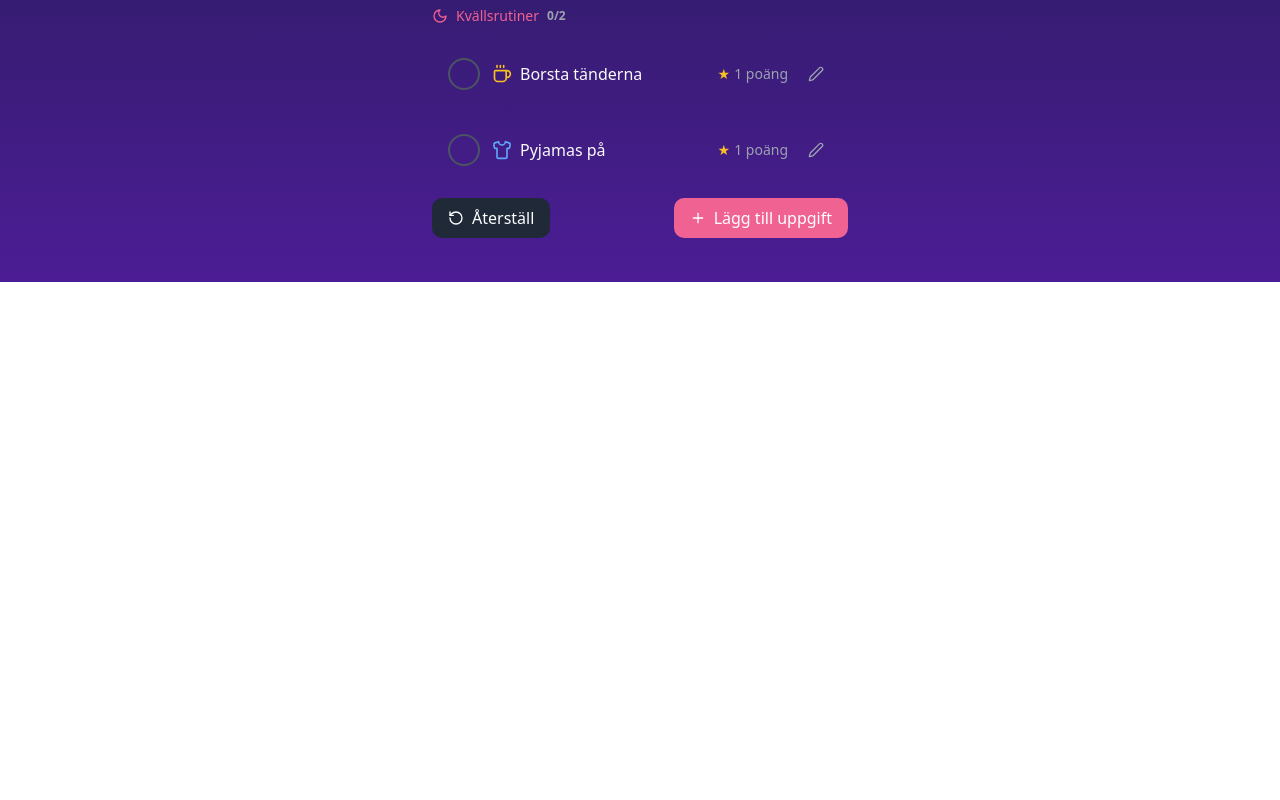
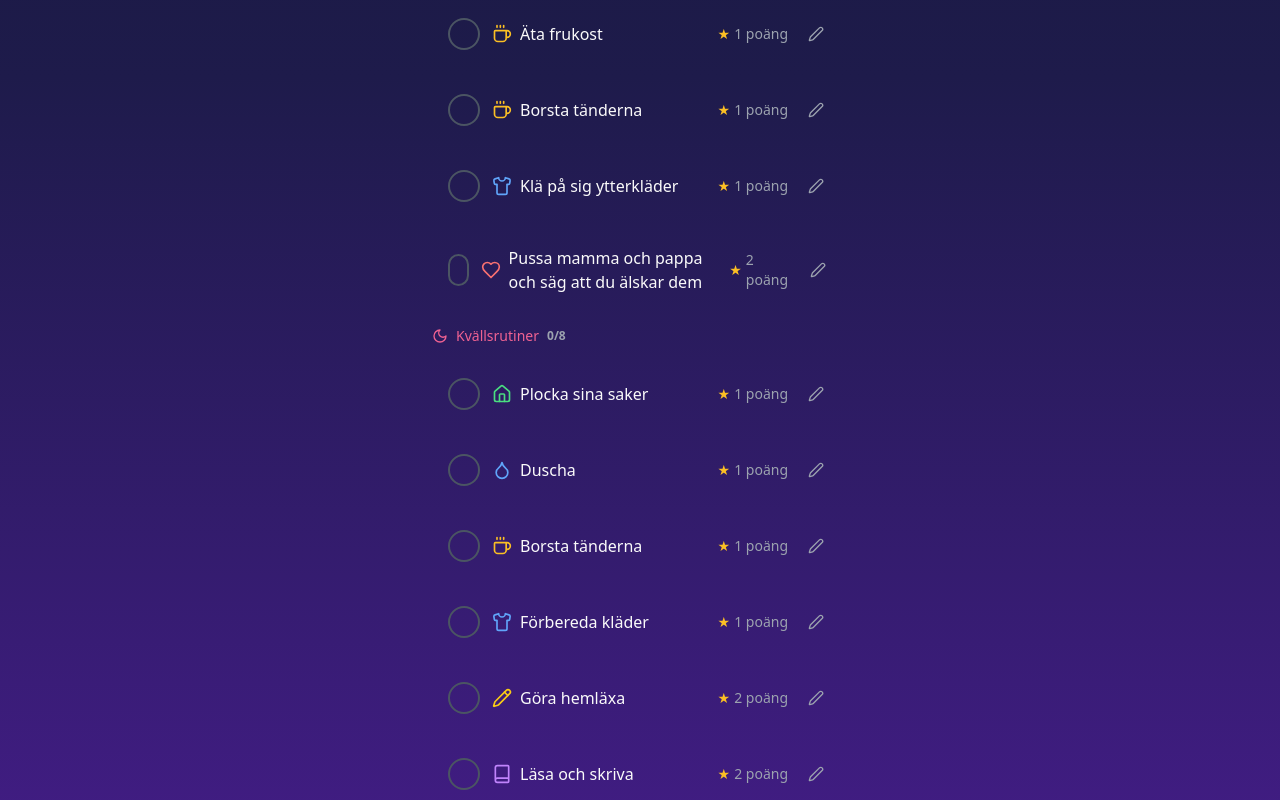
Before and after one commit to JohnCCarter/confetti-quester, a React (Vite) app: page / in a window 1280 px wide. Shown: the part 920-1720 px from the top of the page. Before the commit the page ends 1202 px from the top, so only its background shows below. Built offline with nearby package versions, Linux system fonts and the light colour scheme.

Commit message:
Update tasks and colors
Updates tasks for Isabel and Zozo and introduces color changes to differentiate their interfaces. Zozo's interface will use a blue color scheme, while Isabel's will use pink, maintaining the existing design structure.

```diff
--- a/src/components/TaskItem.tsx
+++ b/src/components/TaskItem.tsx
@@ -1,16 +1,17 @@
 
 import React, { useState } from 'react';
-import { Check, Edit2, Shirt, Bed, Coffee } from 'lucide-react';
+import { Check, Edit2, Shirt, Bed, Coffee, Droplet, Home, Book, Heart, Pencil, Moon } from 'lucide-react';
 import { toast } from 'sonner';
 
 export interface TaskProps {
   id: string;
   title: string;
-  icon: 'shirt' | 'bed' | 'coffee' | string;
+  icon: 'shirt' | 'bed' | 'coffee' | 'droplet' | 'home' | 'book' | 'heart' | 'pencil' | 'moon' | string;
   points: number;
   completed: boolean;
   onComplete: (id: string) => void;
   onEdit: (id: string) => void;
+  userTheme?: 'pink' | 'blue';
 }
 
 const TaskItem: React.FC<TaskProps> = ({
@@ -20,7 +21,8 @@ const TaskItem: React.FC<TaskProps> = ({
   points,
   completed,
   onComplete,
-  onEdit
+  onEdit,
+  userTheme = 'pink'
 }) => {
   const [isChecking, setIsChecking] = useState(false);
 
@@ -42,6 +44,18 @@ const TaskItem: React.FC<TaskProps> = ({
         return <Bed size={20} className="text-indigo-400" />;
       case 'coffee':
         return <Coffee size={20} className="text-amber-400" />;
+      case 'droplet':
+        return <Droplet size={20} className="text-blue-400" />;
+      case 'home':
+        return <Home size={20} className="text-green-400" />;
+      case 'book':
+        return <Book size={20} className="text-purple-400" />;
+      case 'heart':
+        return <Heart size={20} className="text-red-400" />;
+      case 'pencil':
+        return <Pencil size={20} className="text-yellow-400" />;
+      case 'moon':
+        return <Moon size={20} className="text-indigo-400" />;
       default:
         return <Coffee size={20} className="text-amber-400" />;
     }
@@ -55,7 +69,7 @@ const TaskItem: React.FC<TaskProps> = ({
             ? 'border-app-green bg-app-green'
             : isChecking
               ? 'border-app-green'
-              : 'border-gray-600 group-hover:border-gray-400'}`}
+              : 'border-gray-600 hover:border-gray-400'}`}
         onClick={handleComplete}
       >
         {completed && <Check size={16} className="text-white" />}
--- a/src/components/TaskList.tsx
+++ b/src/components/TaskList.tsx
@@ -9,22 +9,25 @@ interface TaskListProps {
   tasks: Task[];
   onComplete: (id: string) => void;
   onEdit: (id: string) => void;
+  userTheme?: 'pink' | 'blue';
 }
 
-const TaskList: React.FC<TaskListProps> = ({ filter, tasks, onComplete, onEdit }) => {
+const TaskList: React.FC<TaskListProps> = ({ filter, tasks, onComplete, onEdit, userTheme = 'pink' }) => {
   const morningTasks = tasks.filter(task => task.category === 'morning');
   const eveningTasks = tasks.filter(task => task.category === 'evening');
 
   const completedMorningTasks = morningTasks.filter(task => task.completed).length;
   const completedEveningTasks = eveningTasks.filter(task => task.completed).length;
 
+  const textColorClass = userTheme === 'pink' ? 'text-app-pink' : 'text-app-blue';
+
   return (
     <>
       {(filter === 'all' || filter === 'morning') && morningTasks.length > 0 && (
         <div className="mb-4">
           <div className="section-header">
-            <AlarmClock size={16} className="mr-2" />
-            <h3 className="text-sm font-medium">Morgonrutiner</h3>
+            <AlarmClock size={16} className={`mr-2 ${textColorClass}`} />
+            <h3 className={`text-sm font-medium ${textColorClass}`}>Morgonrutiner</h3>
             <span className="ml-2 text-xs text-gray-400">
               {completedMorningTasks}/{morningTasks.length}
             </span>
@@ -41,6 +44,7 @@ const TaskList: React.FC<TaskListProps> = ({ filter, tasks, onComplete, onEdit }
                   completed={task.completed}
                   onComplete={onComplete}
                   onEdit={onEdit}
+                  userTheme={userTheme}
                 />
               </div>
             ))}
@@ -51,8 +55,8 @@ const TaskList: React.FC<TaskListProps> = ({ filter, tasks, onComplete, onEdit }
       {(filter === 'all' || filter === 'evening') && eveningTasks.length > 0 && (
         <div className="mb-4">
           <div className="section-header">
-            <Moon size={16} className="mr-2" />
-            <h3 className="text-sm font-medium">Kvällsrutiner</h3>
+            <Moon size={16} className={`mr-2 ${textColorClass}`} />
+            <h3 className={`text-sm font-medium ${textColorClass}`}>Kvällsrutiner</h3>
             <span className="ml-2 text-xs text-gray-400">
               {completedEveningTasks}/{eveningTasks.length}
             </span>
@@ -69,6 +73,7 @@ const TaskList: React.FC<TaskListProps> = ({ filter, tasks, onComplete, onEdit }
                   completed={task.completed}
                   onComplete={onComplete}
                   onEdit={onEdit}
+                  userTheme={userTheme}
                 />
               </div>
             ))}
--- a/src/components/UserCard.tsx
+++ b/src/components/UserCard.tsx
@@ -8,6 +8,7 @@ interface UserCardProps {
   completedTasks: number;
   stars: number;
   onEdit?: () => void;
+  userTheme?: 'pink' | 'blue';
 }
 
 const UserCard: React.FC<UserCardProps> = ({
@@ -15,8 +16,12 @@ const UserCard: React.FC<UserCardProps> = ({
   points,
   completedTasks,
   stars,
-  onEdit
+  onEdit,
+  userTheme = 'pink'
 }) => {
+  const bgColorClass = userTheme === 'pink' ? 'bg-app-pink' : 'bg-app-blue';
+  const starColorClass = userTheme === 'pink' ? 'text-app-pink' : 'text-app-blue';
+
   return (
     <div className="glass-card p-4 mb-6 relative animate-fade-in">
       <div className="absolute right-4 top-4 cursor-pointer hover:opacity-80 transition-opacity" onClick={onEdit}>
@@ -24,7 +29,7 @@ const UserCard: React.FC<UserCardProps> = ({
       </div>
 
       <div className="flex items-center mb-4">
-        <div className="w-12 h-12 rounded-full bg-app-pink flex items-center justify-center">
+        <div className={`w-12 h-12 rounded-full ${bgColorClass} flex items-center justify-center`}>
           <User size={24} className="text-white" />
         </div>
         <div className="ml-3 flex flex-col">
@@ -32,17 +37,17 @@ const UserCard: React.FC<UserCardProps> = ({
           <div className="text-sm text-gray-400">Samla fler för belöningar</div>
         </div>
         <div className="ml-auto">
-          <div className="badge-point animate-pulse-scale">
+          <div className={`badge-point animate-pulse-scale ${userTheme === 'blue' ? 'bg-app-blue' : ''}`}>
             {points}
           </div>
         </div>
       </div>
 
       <div className="flex items-center justify-start">
-        <Trophy size={16} className="text-app-pink mr-1" />
+        <Trophy size={16} className={`${starColorClass} mr-1`} />
         <div className="flex space-x-1">
           {[...Array(5)].map((_, i) => (
-            <span key={i} className={`text-xl ${i < stars ? 'text-app-pink' : 'text-gray-600'}`}>
+            <span key={i} className={`text-xl ${i < stars ? starColorClass : 'text-gray-600'}`}>
               ★
             </span>
           ))}
--- a/src/components/UserHeader.tsx
+++ b/src/components/UserHeader.tsx
@@ -7,17 +7,22 @@ interface UserHeaderProps {
   userName: string;
   onSwitchUser: () => void;
   alternateUserName: string;
+  userTheme?: 'pink' | 'blue';
 }
 
 const UserHeader: React.FC<UserHeaderProps> = ({
   userName,
   onSwitchUser,
-  alternateUserName
+  alternateUserName,
+  userTheme = 'pink'
 }) => {
+  const bgColorClass = userTheme === 'pink' ? 'bg-app-pink' : 'bg-app-blue';
+  const buttonColorClass = userTheme === 'pink' ? 'bg-blue-600/20' : 'bg-pink-600/20';
+
   return (
     <div className="glass-card mb-6 p-4 relative">
       <div className="flex items-center">
-        <div className="w-10 h-10 rounded-full bg-app-pink flex items-center justify-center">
+        <div className={`w-10 h-10 rounded-full ${bgColorClass} flex items-center justify-center`}>
           <UserIcon size={20} className="text-white" />
         </div>
         <div className="ml-3">
@@ -26,7 +31,7 @@ const UserHeader: React.FC<UserHeaderProps> = ({
         </div>
         <div className="ml-auto flex items-center space-x-2">
           <button
-            className="bg-blue-600/20 text-white px-3 py-1 rounded-full text-sm"
+            className={`${buttonColorClass} text-white px-3 py-1 rounded-full text-sm`}
             onClick={onSwitchUser}
           >
             Byt till {alternateUserName}
--- a/src/pages/Index.tsx
+++ b/src/pages/Index.tsx
@@ -1,6 +1,6 @@
 
 import React, { useState, useEffect } from 'react';
-import { Calendar, Trophy, User as UserIcon } from 'lucide-react';
+import { Calendar, Trophy } from 'lucide-react';
 import { toast } from 'sonner';
 
 import UserCard from '@/components/UserCard';
@@ -21,7 +21,133 @@ const defaultUser: User = {
   stars: 1
 };
 
-const defaultTasks: Task[] = [
+const isabelTasks: Task[] = [
+  // Morning tasks
+  {
+    id: '1',
+    title: 'Bädda sängen',
+    icon: 'bed',
+    points: 1,
+    completed: false,
+    category: 'morning'
+  },
+  {
+    id: '2',
+    title: 'Klä på sig',
+    icon: 'shirt',
+    points: 1,
+    completed: false,
+    category: 'morning'
+  },
+  {
+    id: '3',
+    title: 'Borsta håret',
+    icon: 'coffee',
+    points: 1,
+    completed: false,
+    category: 'morning'
+  },
+  {
+    id: '4',
+    title: 'Äta frukost',
+    icon: 'coffee',
+    points: 1,
+    completed: false,
+    category: 'morning'
+  },
+  {
+    id: '5',
+    title: 'Borsta tänderna',
+    icon: 'coffee',
+    points: 1,
+    completed: false,
+    category: 'morning'
+  },
+  {
+    id: '6',
+    title: 'Klä på sig ytterkläder',
+    icon: 'shirt',
+    points: 1,
+    completed: false,
+    category: 'morning'
+  },
+  {
+    id: '7',
+    title: 'Pussa mamma och pappa och säg att du älskar dem',
+    icon: 'heart',
+    points: 2,
+    completed: false,
+    category: 'morning'
+  },
+  // Evening tasks
+  {
+    id: '8',
+    title: 'Plocka sina saker',
+    icon: 'home',
+    points: 1,
+    completed: false,
+    category: 'evening'
+  },
+  {
+    id: '9',
+    title: 'Duscha',
+    icon: 'droplet',
+    points: 1,
+    completed: false,
+    category: 'evening'
+  },
+  {
+    id: '10',
+    title: 'Borsta tänderna',
+    icon: 'coffee',
+    points: 1,
+    completed: false,
+    category: 'evening'
+  },
+  {
+    id: '11',
+    title: 'Förbereda kläder',
+    icon: 'shirt',
+    points: 1,
+    completed: false,
+    category: 'evening'
+  },
+  {
+    id: '12',
+    title: 'Göra hemläxa',
+    icon: 'pencil',
+    points: 2,
+    completed: false,
+    category: 'evening'
+  },
+  {
+    id: '13',
+    title: 'Läsa och skriva',
+    icon: 'book',
+    points: 2,
+    completed: false,
+    category: 'evening'
+  },
+  {
+    id: '14',
+    title: 'Sova kl. 19:00',
+    icon: 'moon',
+    points: 2,
+    completed: false,
+    category: 'evening'
+  },
+  {
+    id: '15',
+    title: 'Pussa mamma och pappa och säg att du älskar dem',
+    icon: 'heart',
+    points: 2,
+    completed: false,
+    category: 'evening'
+  }
+];
+
+const zozoTasks: Task[] = [
+  // Morning tasks
   {
     id: '1',
     title: 'Bädda sängen',
@@ -52,13 +178,86 @@ const defaultTasks: Task[] = [
     icon: 'coffee',
     points: 1,
     completed: false,
+    category: 'morning'
+  },
+  {
+    id: '5',
+    title: 'Klä på sig ytterkläder',
+    icon: 'shirt',
+    points: 1,
+    completed: false,
+    category: 'morning'
+  },
+  {
+    id: '6',
+    title: 'Pussa mamma och pappa och säg att du älskar dem',
+    icon: 'heart',
+    points: 2,
+    completed: false,
+    category: 'morning'
+  },
+  // Evening tasks - same as Isabel's evening tasks
+  {
+    id: '7',
+    title: 'Plocka sina saker',
+    icon: 'home',
+    points: 1,
+    completed: false,
     category: 'evening'
   },
   {
-    id: '5',
-    title: 'Pyjamas på',
+    id: '8',
+    title: 'Duscha',
+    icon: 'droplet',
+    points: 1,
+    completed: false,
+    category: 'evening'
+  },
+  {
+    id: '9',
+    title: 'Borsta tänderna',
+    icon: 'coffee',
+    points: 1,
+    completed: false,
+    category: 'evening'
+  },
+  {
+    id: '10',
+    title: 'Förbereda kläder',
     icon: 'shirt',
     points: 1,
+    completed: false,
+    category: 'evening'
+  },
+  {
+    id: '11',
+    title: 'Göra hemläxa',
+    icon: 'pencil',
+    points: 2,
+    completed: false,
+    category: 'evening'
+  },
+  {
+    id: '12',
+    title: 'Läsa och skriva',
+    icon: 'book',
+    points: 2,
+    completed: false,
+    category: 'evening'
+  },
+  {
+    id: '13',
+    title: 'Sova kl. 19:00',
+    icon: 'moon',
+    points: 2,
+    completed: false,
+    category: 'evening'
+  },
+  {
+    id: '14',
+    title: 'Pussa mamma och pappa och säg att du älskar dem',
+    icon: 'heart',
+    points: 2,
     completed: false,
     category: 'evening'
   }
@@ -73,7 +272,7 @@ const alternateUser: User = {
 
 const Index = () => {
   const [user, setUser] = useState<User>(defaultUser);
-  const [tasks, setTasks] = useState<Task[]>(defaultTasks);
+  const [tasks, setTasks] = useState<Task[]>(isabelTasks);
   const [filter, setFilter] = useState<'all' | 'morning' | 'evening'>('all');
   const [showConfetti, setShowConfetti] = useState(false);
   const [confettiPosition, setConfettiPosition] = useState<{x: number, y: number} | null>(null);
@@ -153,16 +352,26 @@ const Index = () => {
 
   const handleSwitchUser = () => {
     if (user.id === defaultUser.id) {
+      // Switching to Zozo
+      localStorage.setItem('isabel', JSON.stringify(user));
+      localStorage.setItem('isabelTasks', JSON.stringify(tasks));
+
       const savedZozo = localStorage.getItem('zozo');
+      const savedZozoTasks = localStorage.getItem('zozoTasks');
+
       setUser(savedZozo ? JSON.parse(savedZozo) : alternateUser);
+      setTasks(savedZozoTasks ? JSON.parse(savedZozoTasks) : zozoTasks);
     } else {
+      // Switching to Isabel
       localStorage.setItem('zozo', JSON.stringify(user));
+      localStorage.setItem('zozoTasks', JSON.stringify(tasks));
+
       const savedIsabel = localStorage.getItem('isabel');
+      const savedIsabelTasks = localStorage.getItem('isabelTasks');
+
       setUser(savedIsabel ? JSON.parse(savedIsabel) : defaultUser);
+      setTasks(savedIsabelTasks ? JSON.parse(savedIsabelTasks) : isabelTasks);
     }
-
-    const savedTasks = localStorage.getItem('tasks');
-    setTasks(savedTasks ? JSON.parse(savedTasks) : defaultTasks);
   };
 
   const taskEditHandler = (id: string) => {
@@ -174,12 +383,16 @@ const Index = () => {
     return task.category === filter;
   });
 
+  // Determine theme color based on user
+  const isIsabel = user.id === defaultUser.id;
+
   return (
     <div className="min-h-screen px-4 py-6 max-w-md mx-auto">
       <UserHeader
         userName={user.name}
         onSwitchUser={handleSwitchUser}
         alternateUserName={user.id === defaultUser.id ? 'Zozo' : 'Isabel'}
+        userTheme={isIsabel ? 'pink' : 'blue'}
       />
 
       <UserCard
@@ -188,11 +401,13 @@ const Index = () => {
         completedTasks={tasks.filter(t => t.completed).length}
         stars={user.stars}
         onEdit={() => setUserDialogOpen(true)}
+        userTheme={isIsabel ? 'pink' : 'blue'}
       />
 
       <SectionHeader
         icon={<Calendar size={20} />}
         title="Veckoöversikt"
+        userTheme={isIsabel ? 'pink' : 'blue'}
       >
         <div className="glass-card p-4">
           <p className="text-gray-400 text-center">Statistik kommer snart...</p>
@@ -203,6 +418,7 @@ const Index = () => {
         icon={<Trophy size={20} />}
         title="Prestationer"
         subtitle={`${user.stars}/5`}
+        userTheme={isIsabel ? 'pink' : 'blue'}
       >
         <div className="glass-card p-4">
           <p className="text-gray-400 text-center">Prestationer kommer snart...</p>
@@ -212,18 +428,20 @@ const Index = () => {
       <div className="mb-5">
         <h2 className="text-xl font-semibold mb-4">Mina uppgifter</h2>
 
-        <FilterBar filter={filter} setFilter={setFilter} />
+        <FilterBar filter={filter} setFilter={setFilter} userTheme={isIsabel ? 'pink' : 'blue'} />
 
         <TaskList
           filter={filter}
           tasks={tasks}
           onComplete={handleCompleteTask}
           onEdit={taskEditHandler}
+          userTheme={isIsabel ? 'pink' : 'blue'}
         />
 
         <ActionButtons
           onReset={handleResetTasks}
           onAddTask={handleAddTask}
+          userTheme={isIsabel ? 'pink' : 'blue'}
         />
       </div>
 
```
Also changed, not shown: src/components/ActionButtons.tsx (+5 -2 lines), src/components/FilterBar.tsx (+6 -3 lines).
